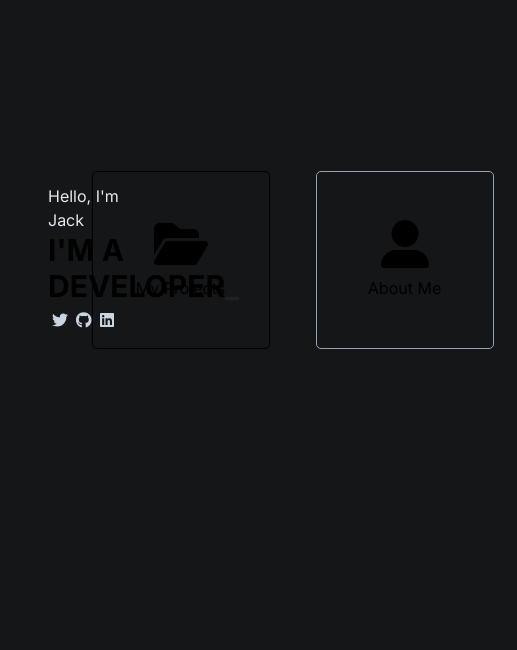
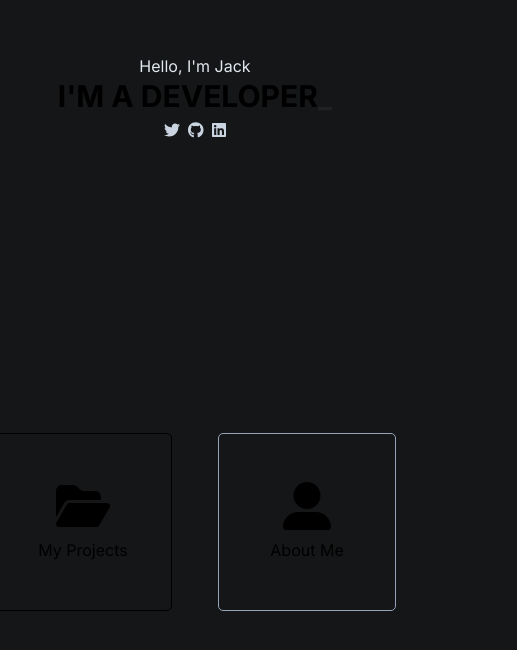
Before and after one commit to Scarso327/scarso-dev, a Next.js app: page / in a window 390 px wide. Shown: the part 162-812 px from the top of the page, 517 px wide, since content can reach past the window. Built offline with nearby package versions, Linux system fonts and the light colour scheme.

Commit message:
Basic Responsiveness + Cleanup

```diff
--- a/src/app/page.tsx
+++ b/src/app/page.tsx
@@ -1,7 +1,7 @@
 import FolderButton from "@/components/folder.component"
-import { FontAwesomeIcon } from '@fortawesome/react-fontawesome'
 import { faFolderOpen, faUserLarge } from "@fortawesome/free-solid-svg-icons";
 import { faTwitter, faGithub, faLinkedin } from "@fortawesome/free-brands-svg-icons"
+import SocialLink from "@/components/socialLink.component";
 
 const TWITTER_URL = "https://twitter.com/ScarsoLP";
 const GITHUB_URL = "https://github.com/Scarso327/";
@@ -10,14 +10,14 @@ const LINKEDIN_URL = "https://www.linkedin.com/in/jack-farhall-847259160";
 
 export default function Home() {
   return (
-    <main className="container mx-auto min-h-screen grid grid-rows-1 grid-cols-2 grid-flow-row row-span-2 grid-flow-row">
-      <div className="flex flex-col justify-center p-12">
+    <main className="container mx-auto min-h-screen grid grid-rows-1 grid-cols-1 normal:grid-cols-2 grid-flow-row row-span-2 grid-flow-row">
+      <div className="flex flex-col justify-center items-center normal:items-start p-12">
         <h3 className="text-slate-200">Hello, I&apos;m Jack</h3>
         <h1 className="text-3xl font-bold">I&apos;M A DEVELOPER<span className="animate-blink">_</span></h1>
         <ul className="flex flex-row">
-          <li className="p-1 text-slate-300 hover:text-slate-100"><a href={TWITTER_URL} target="_blank"><FontAwesomeIcon icon={faTwitter} /></a></li>
-          <li className="p-1 text-slate-300 hover:text-slate-100"><a href={GITHUB_URL} target="_blank"><FontAwesomeIcon icon={faGithub} /></a></li>
-          <li className="p-1 text-slate-300 hover:text-slate-100"><a href={LINKEDIN_URL} target="_blank"><FontAwesomeIcon icon={faLinkedin} /></a></li>
+          <SocialLink url={TWITTER_URL} icon={faTwitter} />
+          <SocialLink url={GITHUB_URL} icon={faGithub} />
+          <SocialLink url={LINKEDIN_URL} icon={faLinkedin} />
         </ul>
       </div>
       <div className="flex flex-col justify-center p-12 items-center">
--- /dev/null
+++ b/src/components/socialLink.component.tsx
@@ -0,0 +1,6 @@
+import { IconProp } from "@fortawesome/fontawesome-svg-core";
+import { FontAwesomeIcon } from "@fortawesome/react-fontawesome";
+
+export default function SocialLink({ url, icon }: { url: string, icon: IconProp }) {
+    return <li className="p-1 text-slate-300 hover:text-slate-100"><a href={url} target="_blank"><FontAwesomeIcon icon={icon} /></a></li>
+}
--- a/tailwind.config.ts
+++ b/tailwind.config.ts
@@ -18,6 +18,9 @@ const config: Config = {
         blink: 'blink 1.2s infinite',
       }
     },
+    screens: {
+      'normal': '1028px',
+    },
   },
   plugins: [],
 }
```
